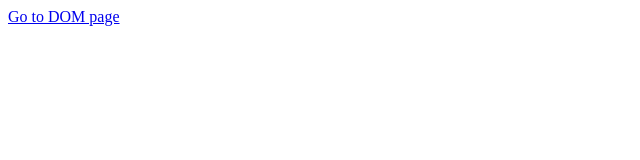
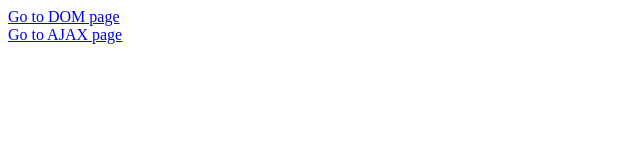
Before and after one commit to genndy007/js-ajax-xhr-dom, a plain HTML site: page index.html in a window 1280 px wide. Shown: the whole page, without its empty margins (0-640 px from the left). Drawn offline with Linux system fonts and the light colour scheme.

```diff
--- a/index.html
+++ b/index.html
@@ -8,5 +8,7 @@
 </head>
 <body>
     <a href="./dom.html">Go to DOM page</a>
+    <br>
+    <a href="./ajax.html"> Go to AJAX page</a>
 </body>
 </html>
```
Also changed, not shown: task.txt.
